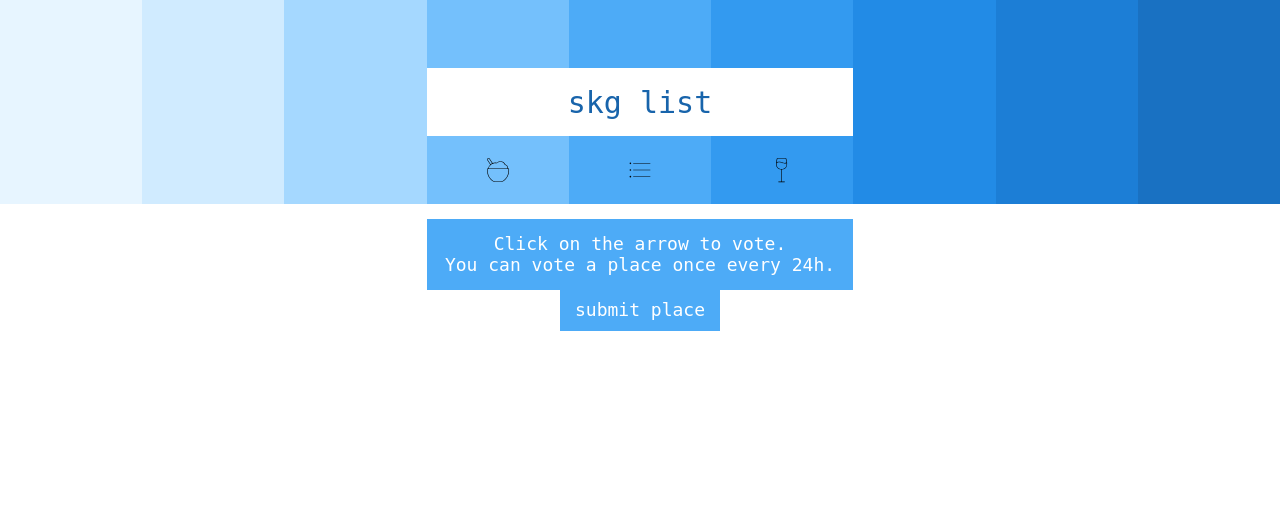
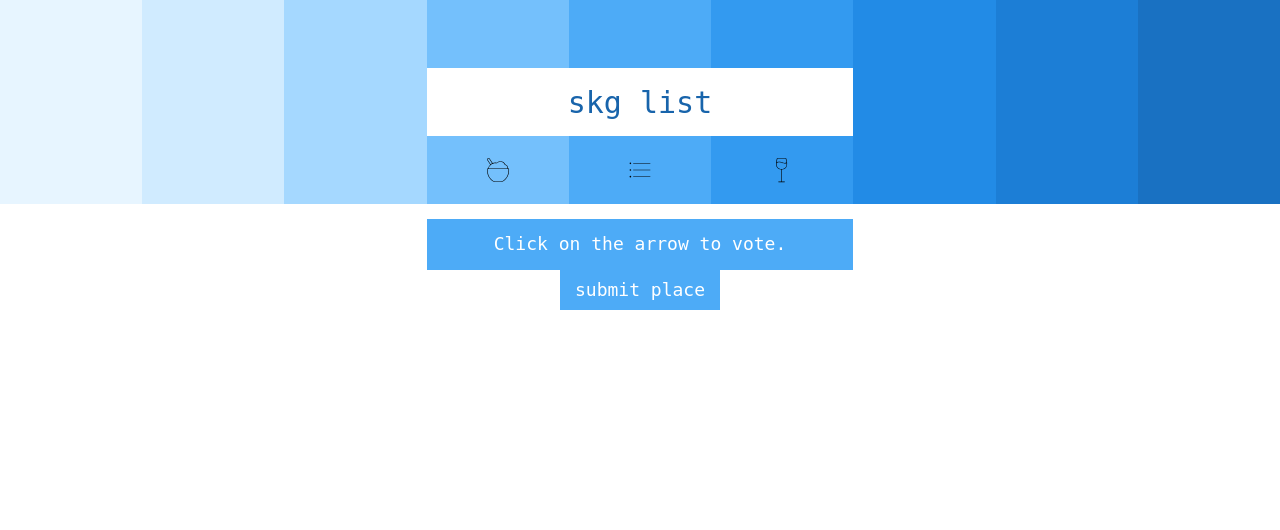
Before and after one commit to sirodoht/skglist.com, a Django app: page / in a window 1280 px wide. Shown: the top 530 px of the page. Run offline with Django 3.2, Linux system fonts and the light colour scheme; data that the repository does not hold is empty.

Commit message:
enable infinite votes

```diff
--- a/main/templates/main/group.html
+++ b/main/templates/main/group.html
@@ -18,7 +18,7 @@
     <div class="grid">
         <div class="alert" id="alert">
             Vote registered.
-            <br>You can vote again in 24&nbsp;hours.
+            <!-- <br>You can vote again in 24&nbsp;hours. -->
         </div>
 
         <div class="scroll" title="Scroll down." id="scroll">
@@ -54,7 +54,7 @@
             {% endif %}
             <div class="places-message">
                 Click on the arrow to&nbsp;vote.
-                <br>You can vote a place once every&nbsp;24h.
+                <!-- <br>You can vote a place once every&nbsp;24h. -->
             </div>
             {% for item in group.members.all|dictsortreversed:"votes" %}
             <div class="places-item">
--- a/main/templates/main/index.html
+++ b/main/templates/main/index.html
@@ -8,7 +8,7 @@
     <div class="grid">
         <div class="alert" id="alert">
             Vote registered.
-            <br>You can vote again in 24&nbsp;hours.
+            <!-- <br>You can vote again in 24&nbsp;hours. -->
         </div>
 
         <div class="scroll" title="Scroll down." id="scroll">
@@ -56,7 +56,7 @@
 
             <div class="places-message">
                 Click on the arrow to&nbsp;vote.
-                <br>You can vote a place once every&nbsp;24h.
+                <!-- <br>You can vote a place once every&nbsp;24h. -->
             </div>
             {% for item in places %}
             <div class="places-item">
--- a/main/views.py
+++ b/main/views.py
@@ -47,10 +47,10 @@ def vote(request):
         data = json.loads(body)
         place_id = data["place"]
         place = Place.objects.get(id=place_id)
-        ip_vote = Vote.objects.filter(ip=ip, place=place).order_by("-date").first()
-        if ip_vote:
-            if ip_vote.date + datetime.timedelta(days=1) > timezone.now():
-                return JsonResponse(status=400, data={"message": "Error."})
+        # ip_vote = Vote.objects.filter(ip=ip, place=place).order_by("-date").first()
+        # if ip_vote:
+        #     if ip_vote.date + datetime.timedelta(days=1) > timezone.now():
+        #         return JsonResponse(status=400, data={"message": "Error."})
         place.votes += 1
         place.save()
         Vote(ip=ip, place=place).save()
```
